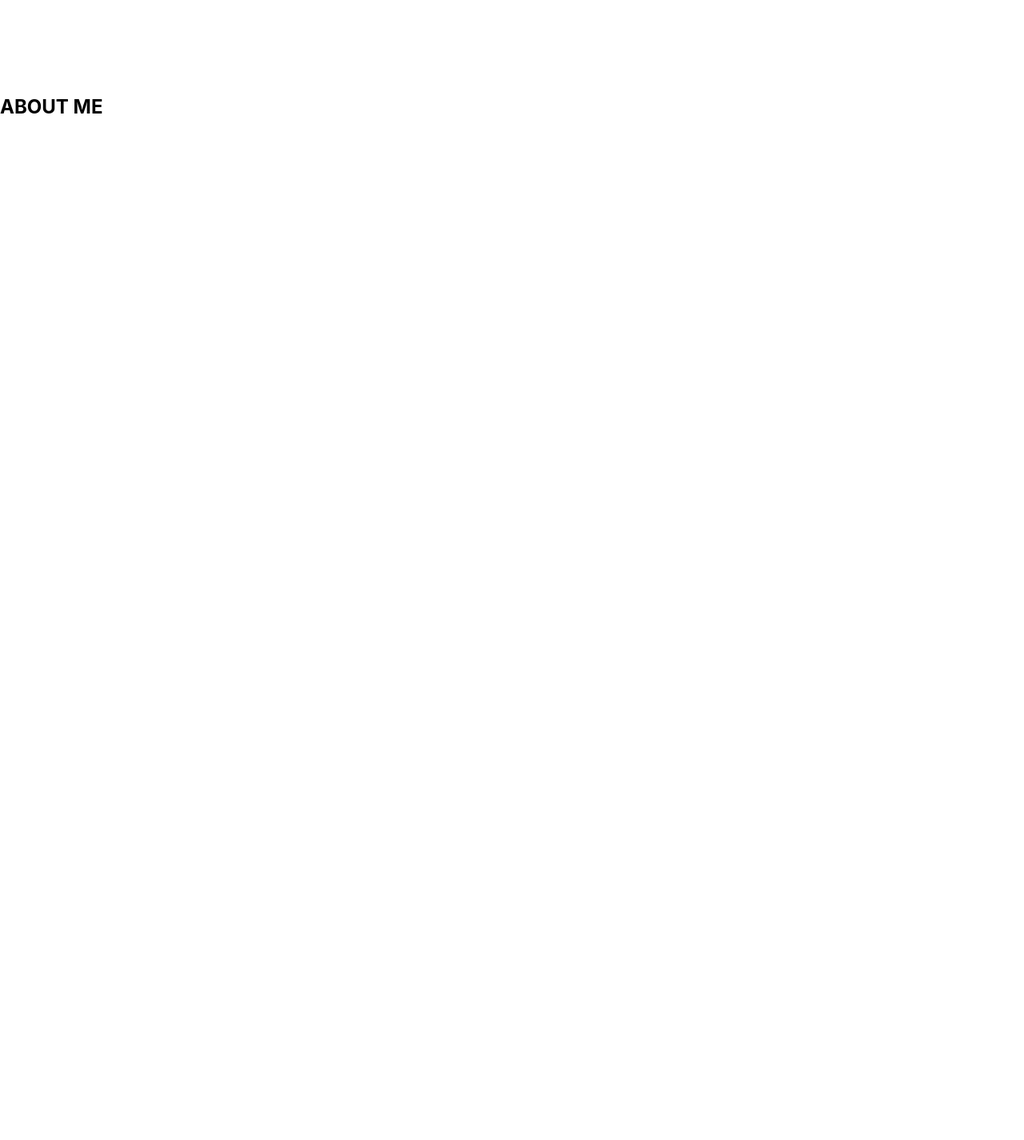
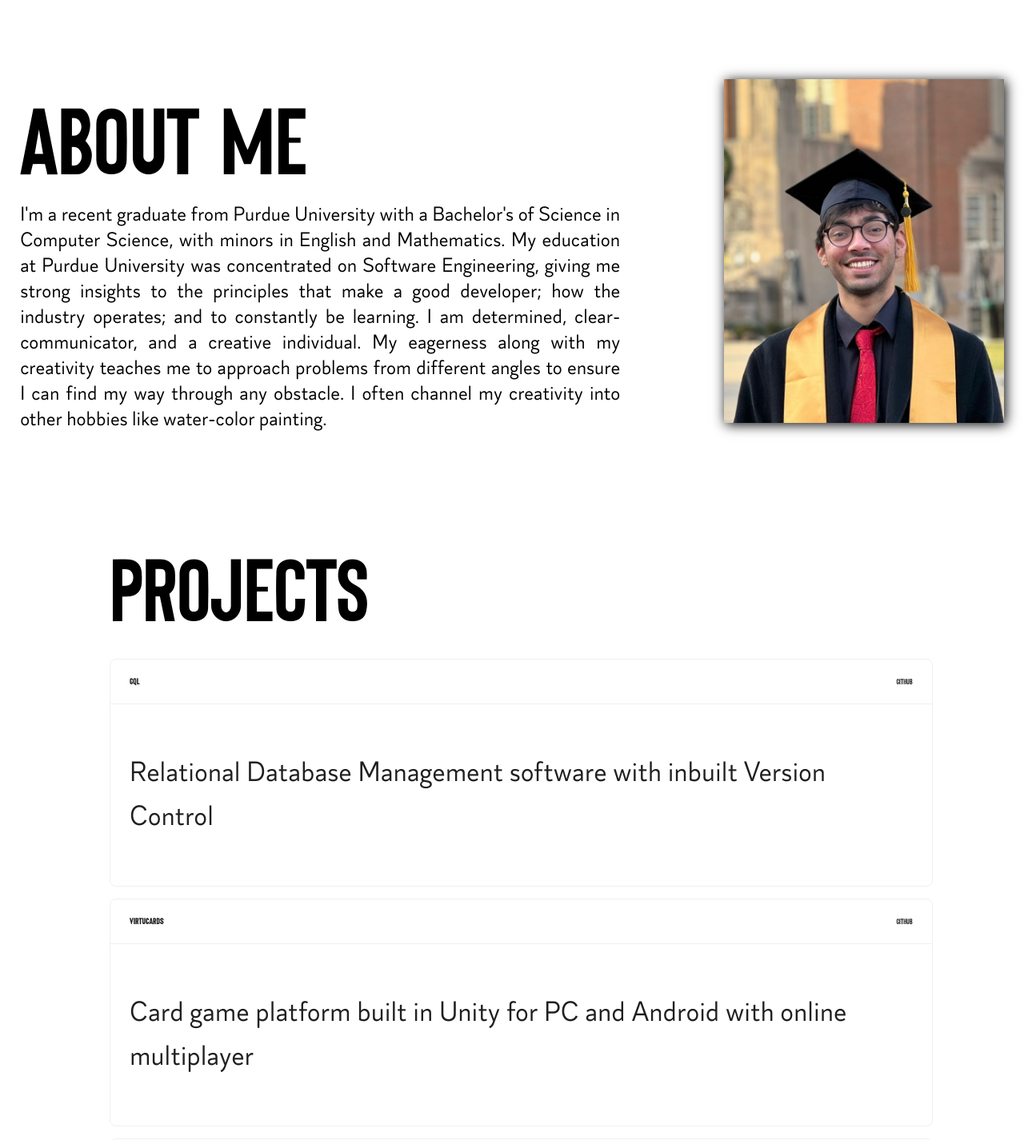
Before and after one commit to umangsharma24/umangsharma24.github.io, a React (Create React App) app: page / in a window 1280 px wide. Shown: the part 570-1996 px from the top of the page at 80% size. Before the commit the page ends 800 px from the top, so only its background shows below. Built offline with nearby package versions, Linux system fonts and the light colour scheme.

Commit message:
Updated HomePage.js
Added About Me section & Projects Section as part of #10, and #4. Formatting still required on Project cards to match Design Doc

```diff
--- /dev/null
+++ b/src/components/ProjectCard.js
@@ -0,0 +1,4 @@
+//components/ProjectCard.js
+//TO-DO:
+// Use configprovider to format antd card component to match design document
+// and add them to HomePage.js
--- a/src/pages/HomePage.js
+++ b/src/pages/HomePage.js
@@ -3,6 +3,9 @@
 import SiteHeader from '../components/SiteHeader';
 import Title from '../components/Title';
 import MyFooter from '../components/Footer';
+import AboutMeImage from '../assets/images/about_me_img.jpg'
+import '../styles/HomePage.css'
+import { Card } from "antd";
 
 function HomePage() {
     return (
@@ -12,7 +15,93 @@ function HomePage() {
                 <Title />
             </div>
             <div className="home-content">
-                <h2>ABOUT ME</h2>
+                <div className="about-me" style={{
+                    display: 'flex',
+                    justifyContent: 'center'
+                }}>
+                    <div className="aboutme-text">
+                        <p style={{
+                            fontFamily: 'Origin',
+                            fontSize: '170px',
+                            margin: '0',
+                            padding: '0'
+                        }}> About Me </p>
+                        <p style={{
+                            fontFamily: 'Magdelin',
+                            fontSize: '25px',
+                            width: '750px',
+                            paddingRight: '130px',
+                            textAlign: 'justify',
+                            marginTop: '0'
+                        }}>
+                            I'm a recent graduate from Purdue University with a Bachelor's of Science in Computer Science,
+                            with minors in English and Mathematics. My education at Purdue University was concentrated
+                            on Software Engineering, giving me strong insights to the principles that make a good developer;
+                             how the industry operates; and to constantly be learning. I am determined, clear-communicator, and
+                            a creative individual. My eagerness along with my creativity teaches me to approach problems from
+                            different angles to ensure I can find my way through any obstacle. I often channel my creativity
+                            into other hobbies like water-color painting.
+                        </p>
+                    </div>
+                    <div className="aboutme-img">
+                        <img src={AboutMeImage} height="430" style={{
+                            boxShadow: '2px 2px 15px 0px black'
+                        }} />
+                    </div>
+                </div>
+                <div className="projects">
+                        <div className="projects-heading">
+                            Projects
+                        </div>
+                        <div className="projects-cards">
+                            <Card
+                                className="card"
+                                title="GQL"
+                                extra={<a href="https://github.com/GQL-Project">GitHub</a>}
+                                style={{
+                                    width: '90%',
+                                    fontFamily: 'Origin',
+                                    fontSize: '150px',
+                                }}
+                            >
+                                <p style={{
+                                    fontFamily: 'Magdelin',
+                                    fontSize: '35px',
+                                }}>Relational Database Management software with inbuilt Version Control</p>
+                            </Card>
+                            <Card
+                                className="card"
+                                title="VirtuCards"
+                                extra={<a href="https://github.com/VirtuCard/VirtuCard">GitHub</a>}
+                                style={{
+                                    width: '90%',
+                                    fontFamily: 'Origin',
+                                    fontSize: '150px',
+                                }}
+                            >
+                                <p style={{
+                                    fontFamily: 'Magdelin',
+                                    fontSize: '35px',
+                                }}>Card game platform built in Unity for PC and Android with online multiplayer</p>
+                            </Card>
+                            <Card
+                                className="card"
+                                title="Shell Project"
+                                extra={<a href="https://github.com/umangsharma24/Shell-Project">GitHub</a>}
+                                style={{
+                                    width: '90%',
+                                }}
+                            >
+                                <p style={{
+                                    fontFamily: 'Magdelin',
+                                    fontSize: '35px',
+                                }}>Bash-like terminal application with some custom commands</p>
+                            </Card>
+                        </div>
+                </div>
+                <div className="internships">
+
+                </div>
             </div>
         </div>
     );
--- /dev/null
+++ b/src/styles/HomePage.css
@@ -0,0 +1,18 @@
+.projects {
+    font-family: 'Magdelin';
+    font-size: 23px;
+    padding-top: 100px;
+    padding-left: 137px;
+}
+
+.projects-heading {
+    font-family: 'Origin' !important;
+    font-size: 160px !important;
+}
+
+.card {
+    margin-top: 15px;
+    margin-bottom: 15px;
+    font-family: 'Origin';
+    font-size: 100px;
+}
```
Also changed, not shown: src/assets/images/about_me_img.jpg (added), src/assets/images/about_me_img_large.jpg (added).
